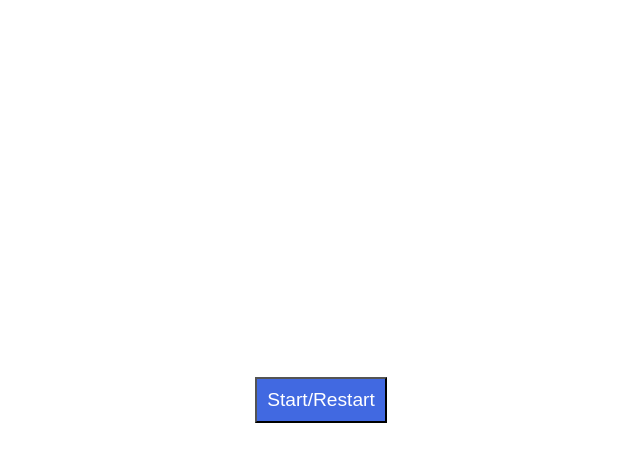
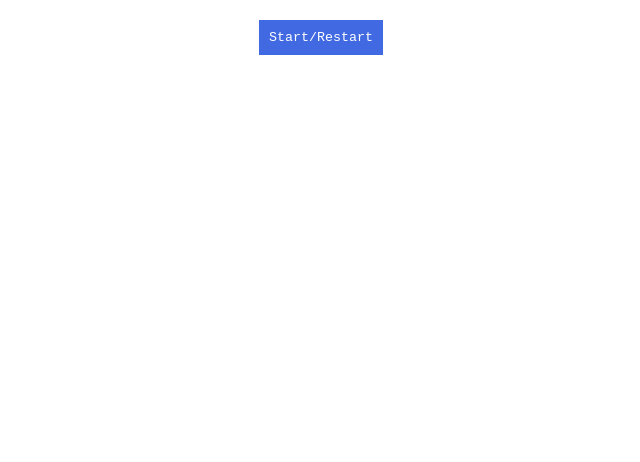
Before and after one commit to devVivekrao/car-game-by-inkoop, a plain HTML site: page index.html in a window 1280 px wide. Shown: the whole page, without its empty margins (319-959 px from the left). Drawn offline with Linux system fonts and the light colour scheme.

Commit message:
css edit

```diff
--- a/style.css
+++ b/style.css
@@ -2,18 +2,17 @@
     margin: 0;
     padding: 0;
     box-sizing: border-box;
+    font-family:"Courier New";
 }
 
 body{
-    height: 100vh;
-    display: grid;
-    place-items: center;
-
+   text-align:center;
 }
 .start-btn{
+    margin: 20px;
     padding: 10px;
-    font-size: 1.2rem;
     cursor: pointer;
     color: #ffffff;
     background-color: royalblue;
+    border: none;
 }
```
